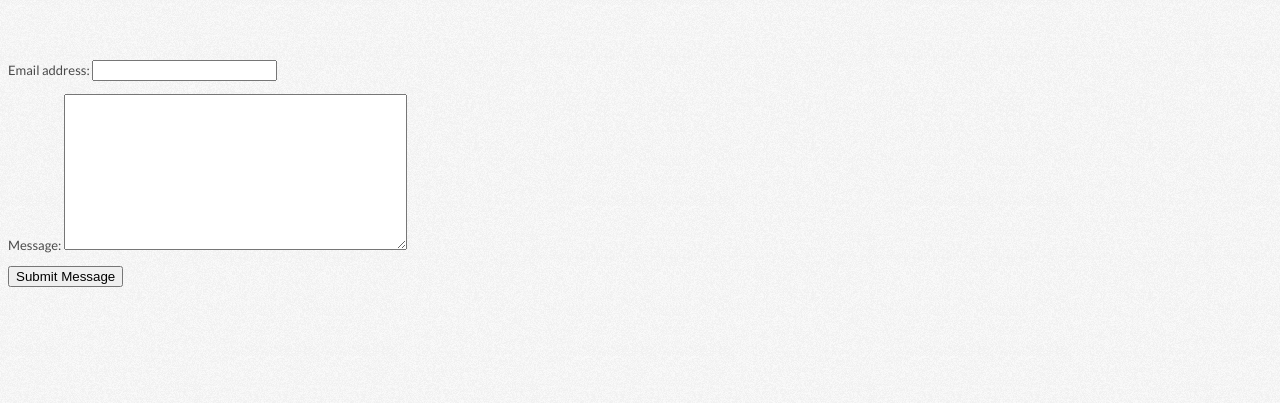
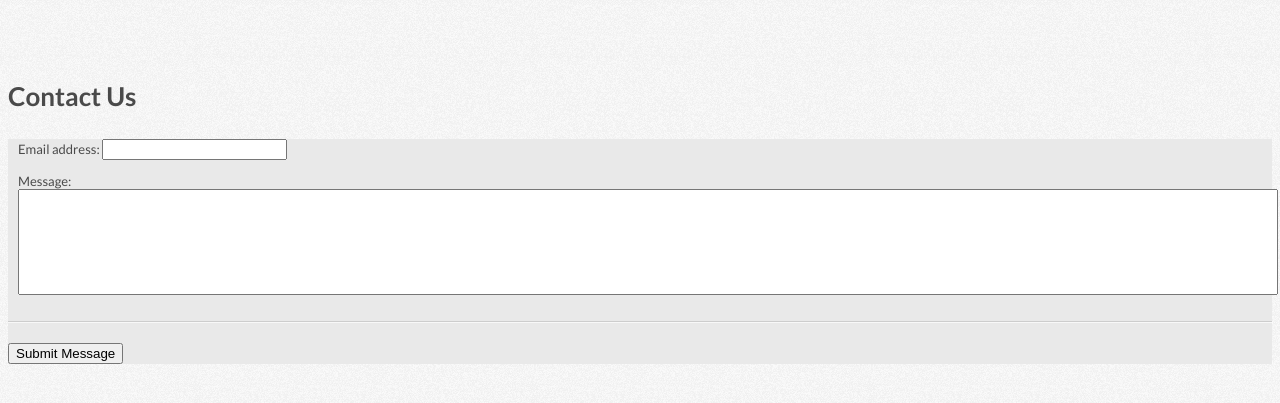
Before and after one commit to ashchristopher/django-toronto, a Django app: page /contact-us/ in a window 1280 px wide. Shown: the part 63-466 px from the top of the page. Run offline with Django 3.2, Linux system fonts and the light colour scheme; parts of the project's set-up code (start-up, migrations or seed data) failed here and were passed over.

Commit message:
Updating styling

```diff
--- a/contact_us/templates/contact_us/index.html
+++ b/contact_us/templates/contact_us/index.html
@@ -1,10 +1,41 @@
 {% extends 'full_base.html' %}
 
 
+{% block css %}
+    {{ block.super }}
+    <link rel="stylesheet" href="{{ STATIC_URL }}css/contact-us.css" type="text/css" />
+{% endblock css %}
+
+
+{% block javascript %}
+    {{ block.super }}
+    <script src='{{ STATIC_URL }}js/jquery.autogrow-textarea.js'></script>
+{% endblock javascript %}
+
+
 {% block container %}
-    <form action='' method='POST'>
-        {% csrf_token %}
-        {{ form.as_p }}
-        <input type='submit' class='btn btn-primary' value='Submit Message'>
-    </form>
+    <div class='row'>
+        <div class='offset1 span10'>
+            <h1>Contact Us</h1>
+            <form action='' method='POST' class='well form-horizontal'>
+                {% csrf_token %}
+                <div class='form-fields-section'>
+                    {{ form.as_p }}
+                </div>
+                <div class='submit-section'>
+                    <input type='submit' class='btn btn-large btn-primary' value='Submit Message'>
+                </div>
+            </form>
+        </div>
+    </div>
 {% endblock container %}
+
+
+{% block js_app %}
+<script>
+    $(document).ready(function(){
+        console.log('loading...');
+        $('#id_message').autogrow();
+    });
+</script>
+{% endblock js_app %}
--- a/django_toronto/static-media/css/base.css
+++ b/django_toronto/static-media/css/base.css
@@ -158,8 +158,21 @@ ul.add-to-calendar-list li {
 }
 
 .full-base.container {
-    margin-top: 60px;
+    margin-top: 70px;
 }
+
+ul.errorlist {
+    list-style: none;
+    margin: 0 0 6px 0;
+    background-color: #F2DEDE;
+    border-color: #EED3D7;
+    color: #B94A48;
+    border-radius: 4px 4px 4px 4px;
+    padding: 8px 35px 8px 6px;
+    text-shadow: 0 1px 0 rgba(255, 255, 255, 0.5);
+    border: 1px solid;
+}
+
 
 @media (max-width: 480px) {
     #home-logo {
--- a/django_toronto/static-media/css/contact-us.css
+++ b/django_toronto/static-media/css/contact-us.css
@@ -13,6 +13,10 @@ h1 {
     padding-bottom: 10px;
 }
 
+.form-fields-section p {
+    padding-left: 10px;
+}
+
 .submit-section {
     padding-top: 20px;
     border-top: 1px solid rgba(255, 255, 255, 0.7);
--- a/presentations/templates/presentations/list.html
+++ b/presentations/templates/presentations/list.html
@@ -19,8 +19,7 @@
                 {{ presentation.embed_code|safe }}
             </div>
             <div class='span4'>
-                <h2>{{ presentation.get_oembed.title }}</h2>
-                <p>by {{ presentation.get_oembed.author_name }}</p>
+                <h2>{{ presentation.get_oembed.author_name }}</h2>
                 <div class='row'>
                     <div class='span4'>
                         <a href='{{ presentation.url }}'><i class="icon-globe"></i> Link to this presentation</a>
```
